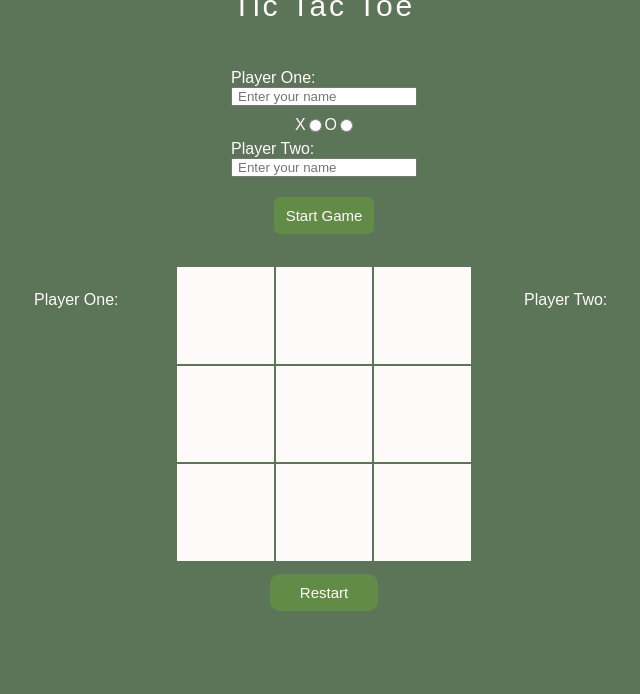
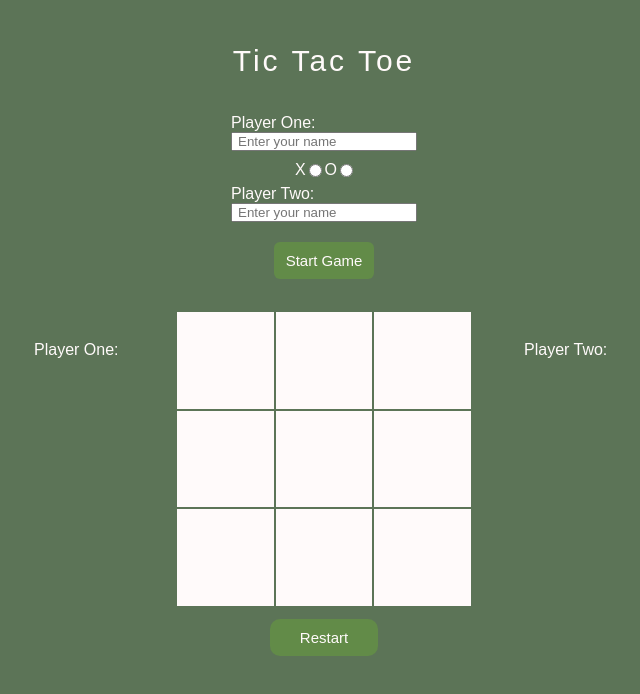
Before and after one commit to Preslav977/tictactoe-project, a website: page index.html in a window 1280 px wide. Shown: the whole page, without its empty margins (291-931 px from the left). Drawn offline with Linux system fonts and the light colour scheme; a web font is replaced by a local one.

Commit message:
Fixed header height and body height and updated README

```diff
--- a/style.css
+++ b/style.css
@@ -10,7 +10,7 @@ body {
   display: flex;
   justify-content: center;
   align-items: center;
-  height: 600px;
+  height: 700px;
   background-color: #5c7457;
 }
 
@@ -106,7 +106,7 @@ body {
 }
 
 .header-container {
-  height: 50px;
+  height: 40px;
   width: 300px;
   margin-bottom: 30px;
   text-align: center;
```
Also changed, not shown: README.md.
